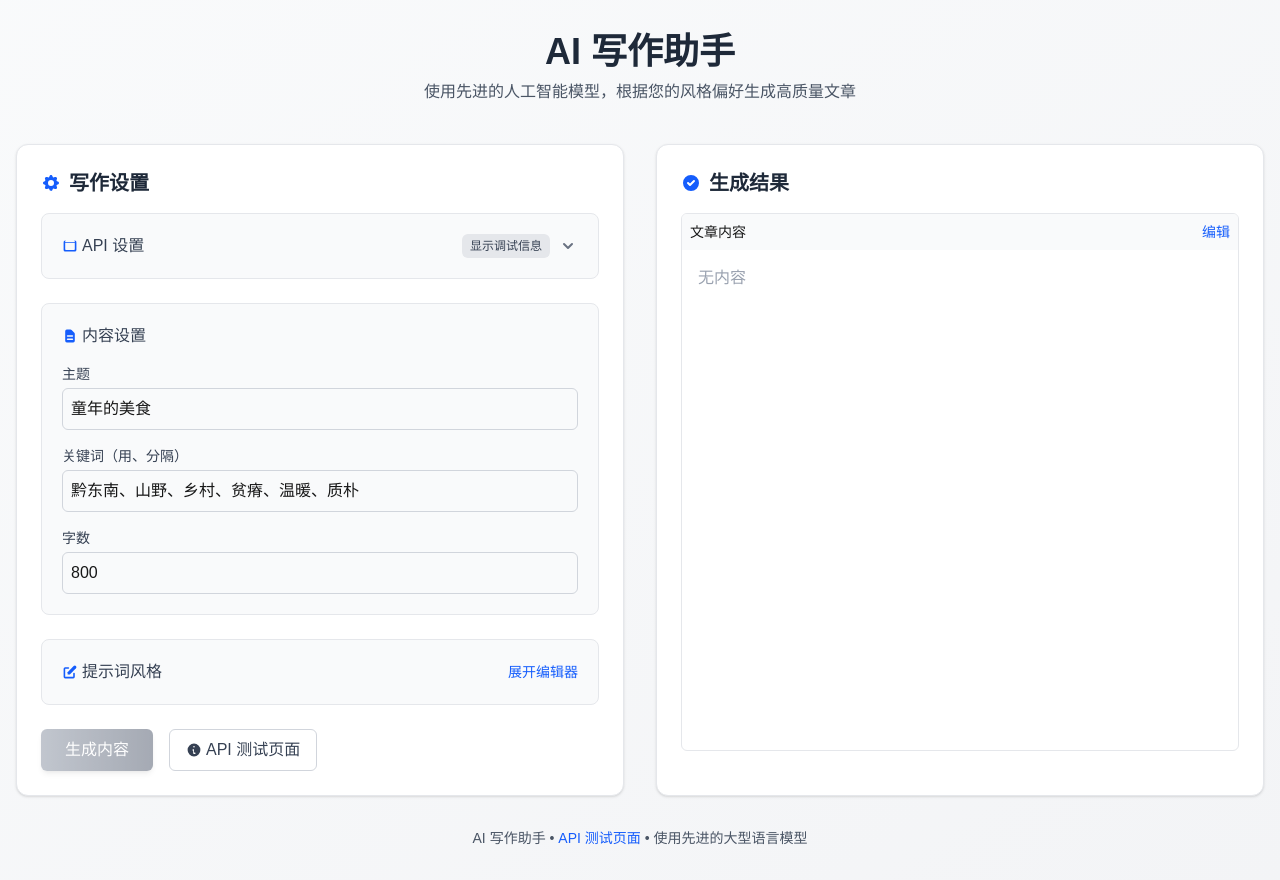
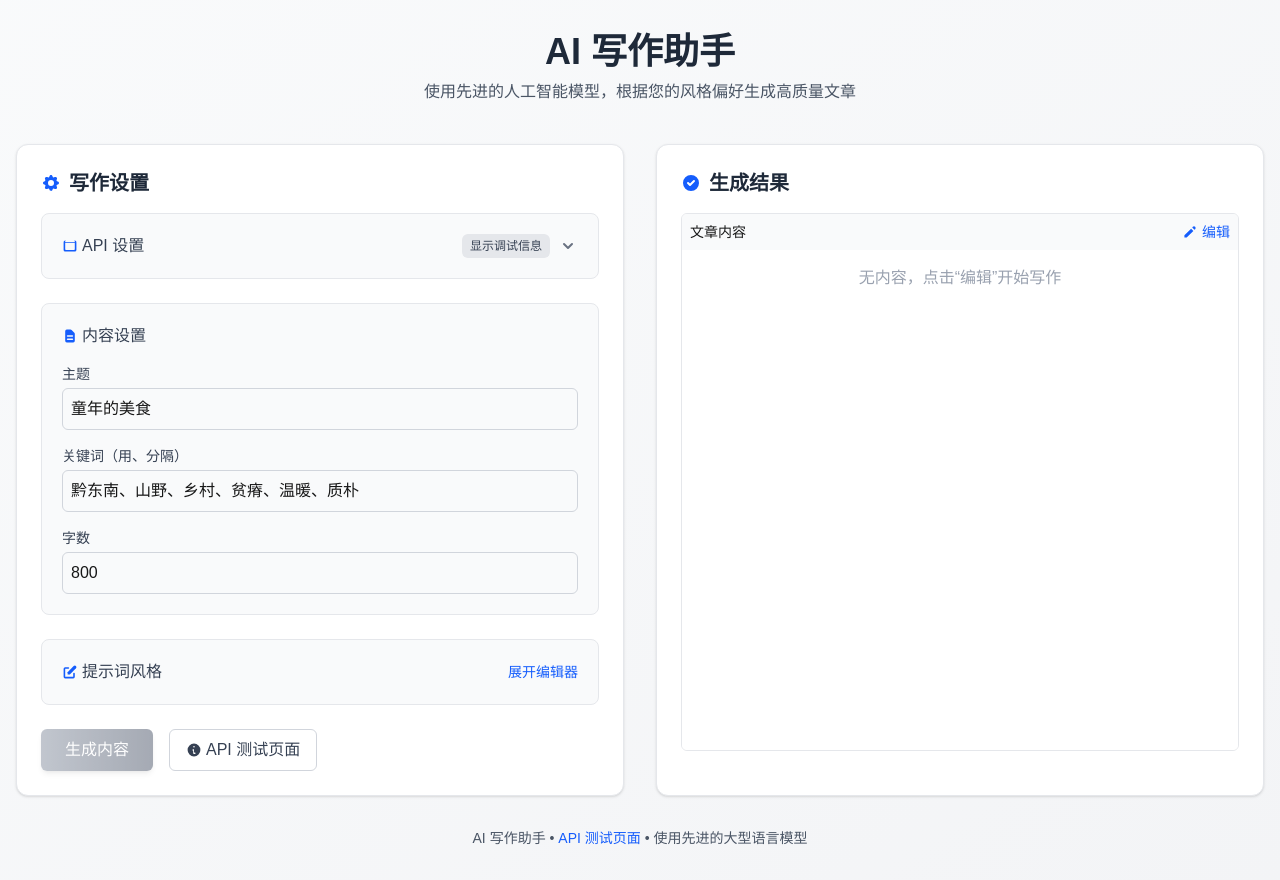
Before and after one commit to xujun05/writing-helper, a Next.js app: page / in a window 1280 px wide. Built offline with nearby package versions, Linux system fonts and the light colour scheme.

Commit message:
feat: Enhance Markdown editor with rich preview and styling

```diff
--- a/src/app/components/MarkdownEditor.tsx
+++ b/src/app/components/MarkdownEditor.tsx
@@ -1,6 +1,8 @@
 "use client";
 
 import React, { useState, useEffect } from 'react';
+import ReactMarkdown from 'react-markdown';
+import remarkGfm from 'remark-gfm';
 
 interface MarkdownEditorProps {
   initialContent: string;
@@ -33,9 +35,24 @@ export default function MarkdownEditor({ initialContent, onContentChange }: Mark
         <button
           type="button"
           onClick={toggleEdit}
-          className="text-blue-600 hover:underline text-sm"
+          className="text-blue-600 hover:underline text-sm flex items-center"
         >
-          {isEditing ? '预览' : '编辑'}
+          {isEditing ? (
+            <>
+              <svg xmlns="http://www.w3.org/2000/svg" className="h-4 w-4 mr-1" viewBox="0 0 20 20" fill="currentColor">
+                <path d="M10 12a2 2 0 100-4 2 2 0 000 4z" />
+                <path fillRule="evenodd" d="M.458 10C1.732 5.943 5.522 3 10 3s8.268 2.943 9.542 7c-1.274 4.057-5.064 7-9.542 7S1.732 14.057.458 10zM14 10a4 4 0 11-8 0 4 4 0 018 0z" clipRule="evenodd" />
+              </svg>
+              预览
+            </>
+          ) : (
+            <>
+              <svg xmlns="http://www.w3.org/2000/svg" className="h-4 w-4 mr-1" viewBox="0 0 20 20" fill="currentColor">
+                <path d="M13.586 3.586a2 2 0 112.828 2.828l-.793.793-2.828-2.828.793-.793zM11.379 5.793L3 14.172V17h2.828l8.38-8.379-2.83-2.828z" />
+              </svg>
+              编辑
+            </>
+          )}
         </button>
       </div>
 
@@ -44,10 +61,42 @@ export default function MarkdownEditor({ initialContent, onContentChange }: Mark
           className="w-full p-4 min-h-[500px] font-mono text-sm focus:outline-none focus:ring-1 focus:ring-blue-500"
           value={content}
           onChange={handleChange}
+          placeholder="在此输入Markdown内容..."
         />
       ) : (
-        <div className="prose max-w-none p-4 min-h-[500px] overflow-auto whitespace-pre-wrap">
-          {content || <span className="text-gray-400">无内容</span>}
+        <div className="prose prose-sm max-w-none p-4 min-h-[500px] overflow-auto bg-white">
+          {content ? (
+            <ReactMarkdown
+              remarkPlugins={[remarkGfm]}
+              components={{
+                h1: (props) => <h1 className="text-2xl font-bold mt-6 mb-4 pb-2 border-b" {...props} />,
+                h2: (props) => <h2 className="text-xl font-bold mt-5 mb-3" {...props} />,
+                h3: (props) => <h3 className="text-lg font-bold mt-4 mb-2" {...props} />,
+                p: (props) => <p className="my-3" {...props} />,
+                ul: (props) => <ul className="list-disc pl-5 my-3" {...props} />,
+                ol: (props) => <ol className="list-decimal pl-5 my-3" {...props} />,
+                li: (props) => <li className="my-1" {...props} />,
+                blockquote: (props) => <blockquote className="border-l-4 border-gray-200 pl-4 py-2 my-3 text-gray-700 italic" {...props} />,
+                code: (props) => {
+                  const { inline, children, ...rest } = props as { inline?: boolean, children: React.ReactNode };
+                  return inline
+                    ? <code className="bg-gray-100 px-1 py-0.5 rounded text-sm font-mono" {...rest}>{children}</code>
+                    : <code className="block bg-gray-100 p-3 rounded-md text-sm font-mono overflow-x-auto my-3" {...rest}>{children}</code>;
+                },
+                a: (props) => <a className="text-blue-600 hover:underline" {...props} />,
+                img: (props) => <img className="max-w-full h-auto my-4 rounded-md" {...props} />,
+                table: (props) => <div className="overflow-x-auto my-4"><table className="min-w-full border-collapse border border-gray-300" {...props} /></div>,
+                th: (props) => <th className="border border-gray-300 px-4 py-2 bg-gray-100 font-medium" {...props} />,
+                td: (props) => <td className="border border-gray-300 px-4 py-2" {...props} />,
+              }}
+            >
+              {content}
+            </ReactMarkdown>
+          ) : (
+            <div className="flex items-center justify-center h-full">
+              <span className="text-gray-400">无内容，点击&ldquo;编辑&rdquo;开始写作</span>
+            </div>
+          )}
         </div>
       )}
     </div>
--- /dev/null
+++ b/tailwind.config.js
@@ -0,0 +1,22 @@
+/** @type {import('tailwindcss').Config} */
+export default {
+  content: [
+    './src/pages/**/*.{js,ts,jsx,tsx,mdx}',
+    './src/components/**/*.{js,ts,jsx,tsx,mdx}',
+    './src/app/**/*.{js,ts,jsx,tsx,mdx}',
+  ],
+  theme: {
+    extend: {
+      typography: {
+        DEFAULT: {
+          css: {
+            maxWidth: '100%',
+          },
+        },
+      },
+    },
+  },
+  plugins: [
+    import('@tailwindcss/typography'),
+  ],
+}
--- /dev/null
+++ b/tailwind.config.mjs
@@ -0,0 +1,24 @@
+/** @type {import('tailwindcss').Config} */
+import typography from '@tailwindcss/typography';
+
+export default {
+  content: [
+    './src/pages/**/*.{js,ts,jsx,tsx,mdx}',
+    './src/components/**/*.{js,ts,jsx,tsx,mdx}',
+    './src/app/**/*.{js,ts,jsx,tsx,mdx}',
+  ],
+  theme: {
+    extend: {
+      typography: {
+        DEFAULT: {
+          css: {
+            maxWidth: '100%',
+          },
+        },
+      },
+    },
+  },
+  plugins: [
+    typography,
+  ],
+}
```
Also changed, not shown: package.json (+8 -5 lines), 1 other file (tests, documents, lock files or other folders).
